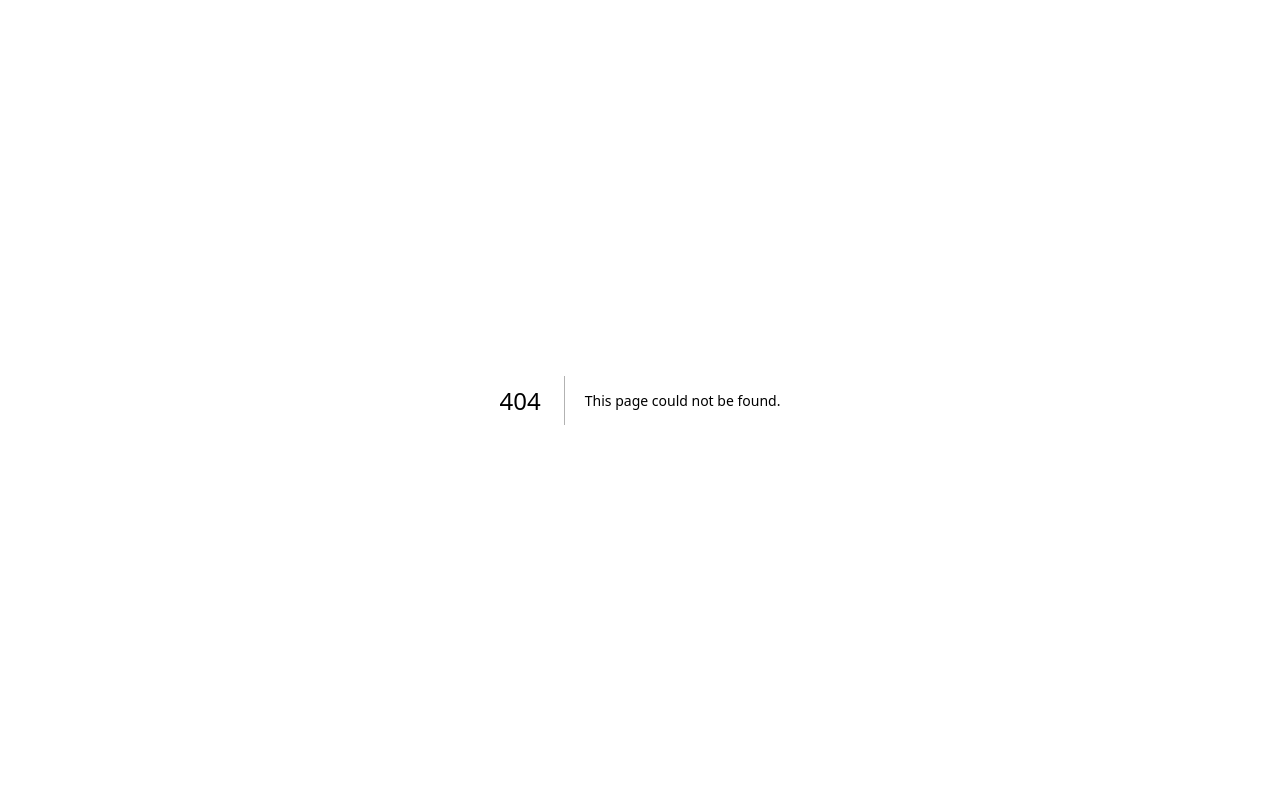
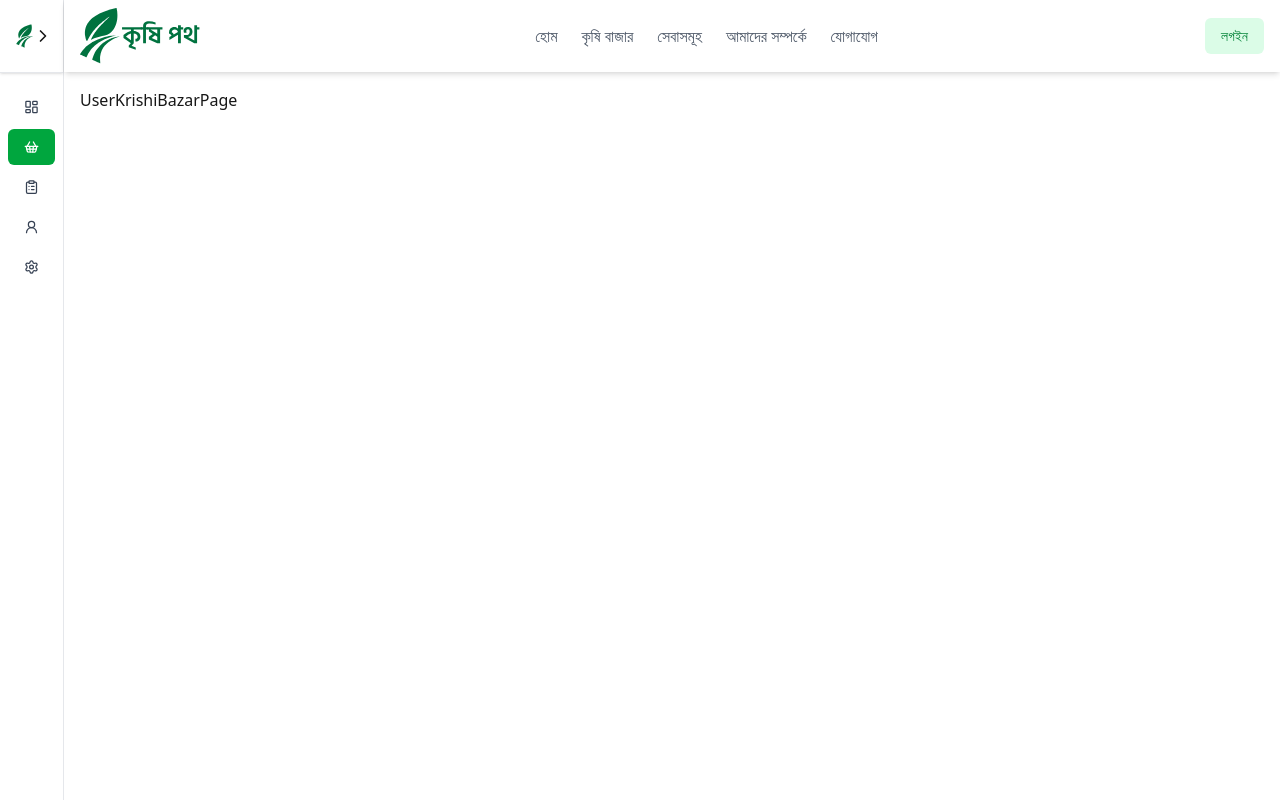
Before and after one commit to GausAlMunirTushar/krishipath-frontend, a Next.js app: page /user/krishi-bazar in a window 1280 px wide. Before the commit this address had no page. Built offline with nearby package versions, Linux system fonts and the light colour scheme.

Commit message:
feat: add UserKrishiBazarPage and UserOrderPage components

```diff
--- /dev/null
+++ b/src/app/user/krishi-bazar/page.tsx
@@ -0,0 +1,7 @@
+import React from "react";
+
+const UserKrishiBazarPage = () => {
+	return <div>UserKrishiBazarPage</div>;
+};
+
+export default UserKrishiBazarPage;
--- a/src/app/user/order/page.tsx
+++ b/src/app/user/order/page.tsx
@@ -0,0 +1,7 @@
+import React from "react";
+
+const UserOrderPage = () => {
+	return <div>UserOrderPage</div>;
+};
+
+export default UserOrderPage;
```
